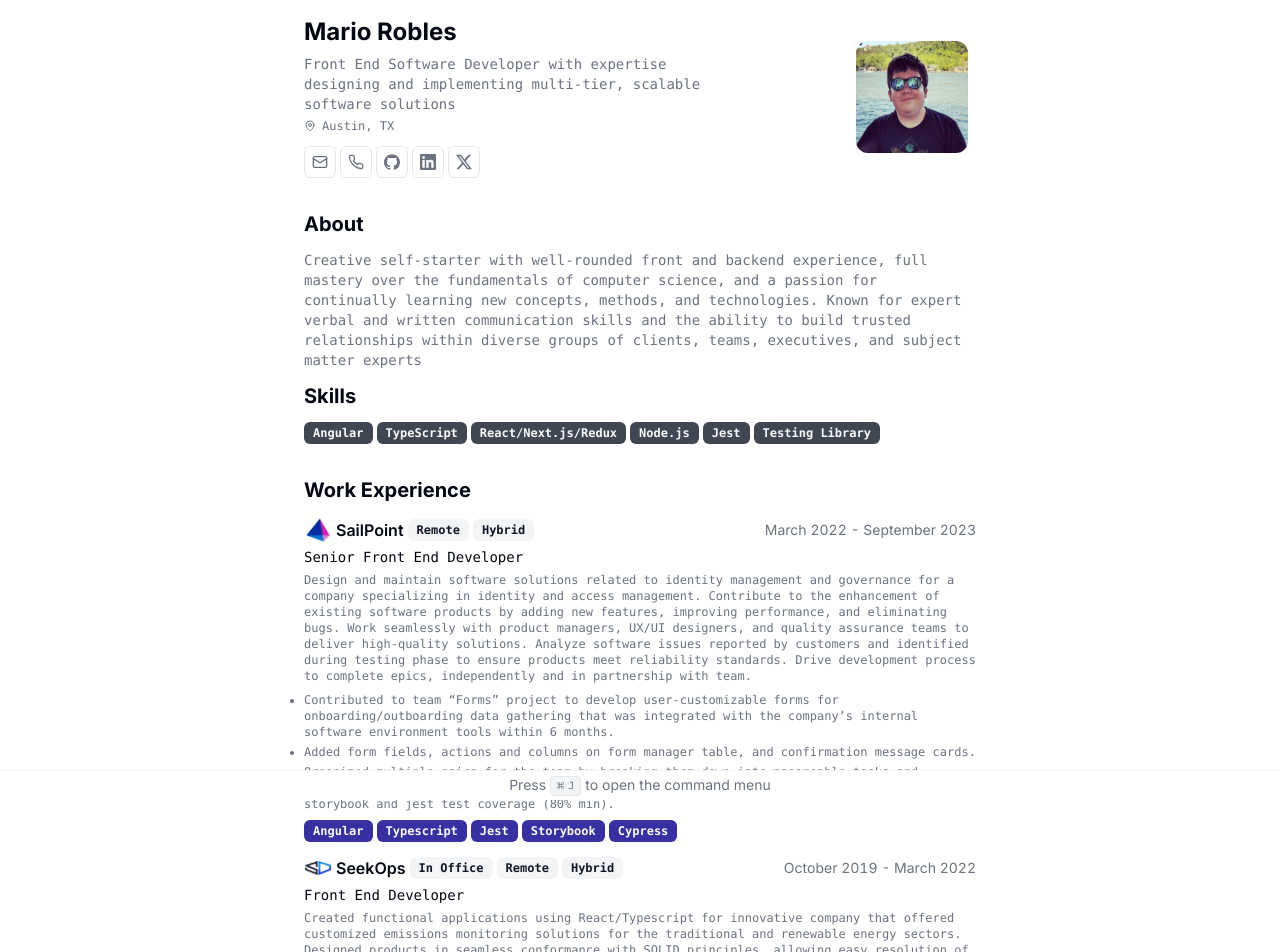
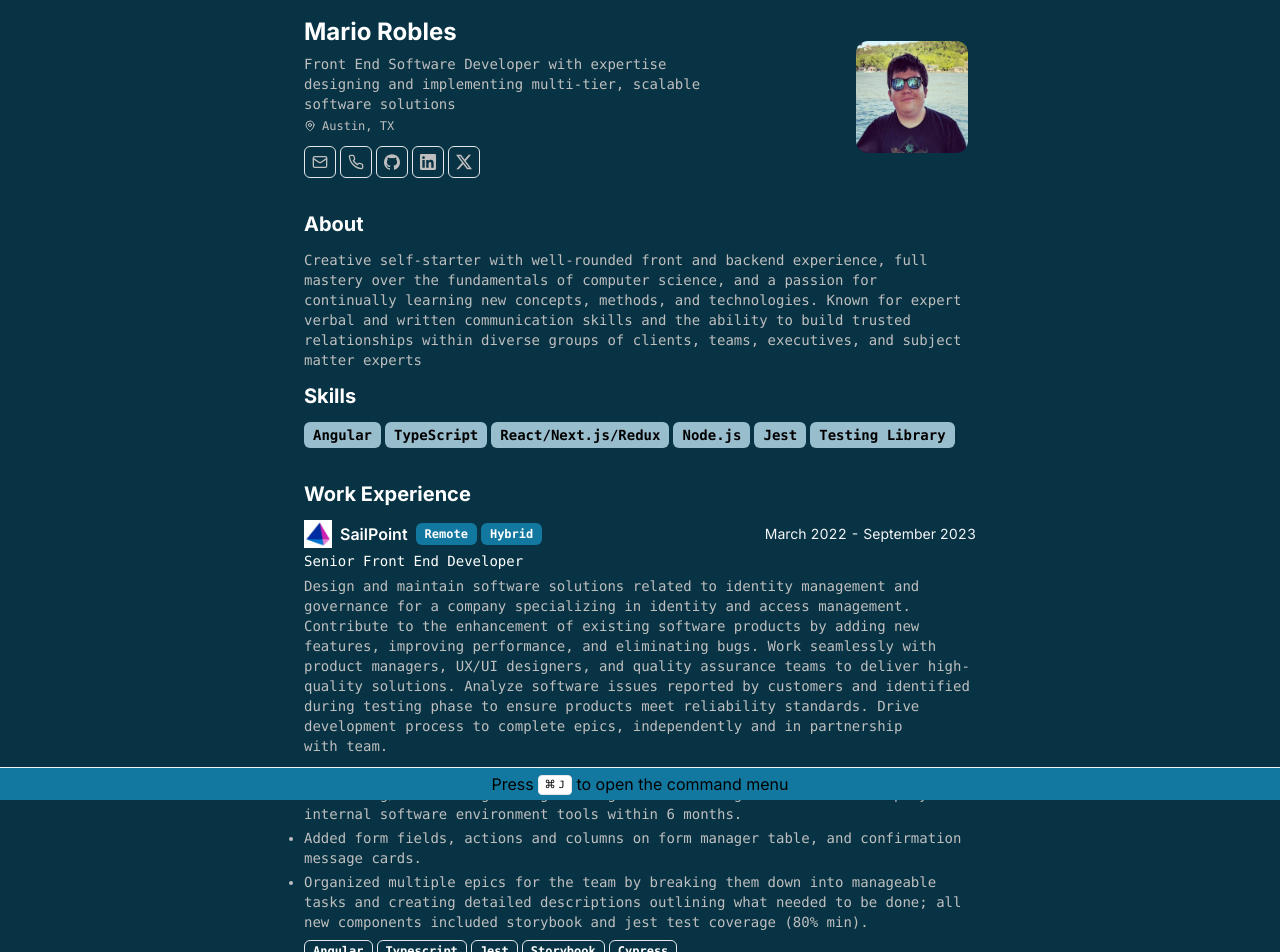
Before and after one commit to mariorobles93/Personal-Website, a Next.js app: page / in a window 1280 px wide. Shown: the top 952 px of the page. Built offline with nearby package versions, Linux system fonts and the light colour scheme.

Commit message:
Color changes

```diff
--- a/src/app/globals.css
+++ b/src/app/globals.css
@@ -4,23 +4,23 @@
 
 @layer base {
   :root {
-    --background: 0 0% 100%;
-    --foreground: 224 71.4% 4.1%;
+    --background: 197, 79%, 15%;
+    --foreground: 0 0% 100%;
 
     --card: 0 0% 100%;
-    --card-foreground: 224 71.4% 4.1%;
+    --card-foreground: 0 0% 100%;
 
     --popover: 0 0% 100%;
     --popover-foreground: 224 71.4% 4.1%;
 
-    --primary: 220.9 39.3% 11%;
-    --primary-foreground: 210 20% 98%;
+    --primary: 197.65 61.45% 83.73%;
+    --primary-foreground: 0 0% 0%;
 
-    --secondary: 220 14.3% 95.9%;
-    --secondary-foreground: 220.9 39.3% 11%;
+    --secondary: 197 79% 35%;
+    --secondary-foreground: 0 0% 100%;
 
     --muted: 220 14.3% 95.9%;
-    --muted-foreground: 220 8.9% 46.1%;
+    --muted-foreground: 0 0% 75%;
 
     --accent: 220 14.3% 95.9%;
     --accent-foreground: 220.9 39.3% 11%;
--- a/src/app/page.tsx
+++ b/src/app/page.tsx
@@ -17,8 +17,8 @@ export const metadata: Metadata = {
 
 export default function Page() {
   return (
-    <main className="container relative mx-auto scroll-my-12 overflow-auto p-4 print:p-12">
-      <section className="mx-auto w-full max-w-2xl space-y-8 bg-white print:space-y-6">
+    <main className="container relative mx-auto scroll-my-12 overflow-auto p-4 pb-16 print:p-12 bg-cyan-950">
+      <section className="mx-auto w-full max-w-2xl space-y-8 print:space-y-6">
         <div className="flex items-center justify-between">
           <div className="flex-1 space-y-1.5">
             <h1 className="text-2xl font-bold">{RESUME_DATA.name}</h1>
@@ -110,10 +110,7 @@ export default function Page() {
           {RESUME_DATA.work.map((work) => {
             if (!work.hidden)
               return (
-                <Work work={work}
-                      badges={work.badges}
-                      achievements={work.achievements}
-                      technologies={work.technologies}/>
+                <Work work={work}/>
               );
           })}
           <details>
@@ -122,10 +119,7 @@ export default function Page() {
               {RESUME_DATA.work.map((work) => {
                 if (work.hidden)
                   return (
-                    <Work work={work}
-                          badges={work.badges}
-                          achievements={work.achievements}
-                          technologies={work.technologies}/>
+                    <Work work={work}/>
                   );
               })}
             </div>
@@ -138,11 +132,11 @@ export default function Page() {
               <Card key={education.school}>
                 <CardHeader>
                   <div className="flex items-center justify-between gap-x-2 text-base">
-                    <h3 className="inline-flex items-center justify-center gap-x-1 font-semibold leading-none">
+                    <h3 className="inline-flex items-center justify-center gap-x-2 font-semibold leading-none">
                       <education.logo className="size-7" />
                       {education.school}
                     </h3>
-                    <div className="text-sm tabular-nums text-gray-500">
+                    <div className="text-sm tabular-nums text-gray-100">
                       {education.start} - {education.end}
                     </div>
                   </div>
--- a/src/components/command-menu.tsx
+++ b/src/components/command-menu.tsx
@@ -35,10 +35,10 @@ export const CommandMenu = ({ links }: Props) => {
 
   return (
     <>
-      <p className="fixed bottom-0 left-0 right-0 hidden border-t border-t-muted bg-white p-1 text-center text-sm text-muted-foreground print:hidden xl:block">
+      <p className="fixed bottom-0 left-0 right-0 hidden border-t bg-secondary border-t-muted p-1 text-center text-base text-primary-foreground print:hidden xl:block">
         Press{" "}
-        <kbd className="pointer-events-none inline-flex h-5 select-none items-center gap-1 rounded border bg-muted px-1.5 font-mono text-[10px] font-medium text-muted-foreground opacity-100">
-          <span className="text-xs">⌘</span>J
+        <kbd className="pointer-events-none inline-flex h-5 select-none items-center gap-1 rounded border bg-secondary-foreground px-1.5 font-mono text-[10px] font-medium opacity-100">
+          <span className="text-base">⌘</span>J
         </kbd>{" "}
         to open the command menu
       </p>
--- a/src/components/project-card.tsx
+++ b/src/components/project-card.tsx
@@ -20,7 +20,7 @@ export function ProjectCard({ title, description, tags, link, project }: Props)
     <Card className="flex flex-col overflow-hidden border border-muted p-3">
       <CardHeader className="">
         <div className="space-y-1">
-          <div className="inline-flex items-start">
+          <div className="inline-flex items-start gap-2">
             <project.logo className="size-7" />
             <CardTitle className="text-base">
               {link ? (
--- a/src/components/ui/badge.tsx
+++ b/src/components/ui/badge.tsx
@@ -4,7 +4,7 @@ import { cva, type VariantProps } from "class-variance-authority";
 import { cn } from "@/lib/utils";
 
 const badgeVariants = cva(
-  "inline-flex items-center rounded-md border px-2 py-0.5 text-xs font-semibold font-mono transition-colors focus:outline-none focus:ring-2 focus:ring-ring focus:ring-offset-2 text-nowrap",
+  "inline-flex items-center rounded-md border px-2 py-0.5 text-sm font-semibold font-mono transition-colors focus:outline-none focus:ring-2 focus:ring-ring focus:ring-offset-2 text-nowrap",
   {
     variants: {
       variant: {
@@ -14,9 +14,7 @@ const badgeVariants = cva(
           "border-transparent bg-secondary text-secondary-foreground hover:bg-primary/80 hover:text-primary-foreground",
         destructive:
           "border-transparent bg-destructive text-destructive-foreground hover:bg-destructive/80",
-        indigo:
-        "border-transparent bg-indigo-800 text-destructive-foreground hover:bg-destructive/80",
-        outline: "text-foreground",
+        outline: "text-foreground hover:bg-primary/80 hover:text-primary-foreground",
       },
     },
 
--- a/src/components/ui/card.tsx
+++ b/src/components/ui/card.tsx
@@ -8,7 +8,7 @@ const Card = React.forwardRef<
 >(({ className, ...props }, ref) => (
   <div
     ref={ref}
-    className={cn("rounded-lg bg-card text-card-foreground", className)}
+    className={cn("rounded-lg text-card-foreground", className)}
     {...props}
   />
 ));
--- a/src/components/ui/work.tsx
+++ b/src/components/ui/work.tsx
@@ -10,7 +10,7 @@ export default function Work({ work}: Props){
     <Card key={work.company}>
       <CardHeader>
         <div className="flex items-center justify-between gap-x-2 text-base">
-          <h3 className="inline-flex items-center justify-center gap-x-1 font-semibold leading-none">
+          <h3 className="inline-flex items-center justify-center gap-x-2 font-semibold leading-none">
             <work.logo className="size-7" />
             <a className="hover:underline" href={work.link} target="_blank">
               {work.company}
@@ -27,7 +27,7 @@ export default function Work({ work}: Props){
                         ))}
                       </span>
           </h3>
-          <div className="text-sm tabular-nums text-gray-500">
+          <div className="text-sm tabular-nums text-gray-100">
             {work.start} - {work.end}
           </div>
         </div>
@@ -36,7 +36,7 @@ export default function Work({ work}: Props){
           {work.title}
         </h4>
       </CardHeader>
-      <CardContent className="mt-2 text-xs">
+      <CardContent className="mt-2 text-sm">
         {work.description}
         <div className="mt-2">
           <ul className="list-disc">
@@ -51,7 +51,7 @@ export default function Work({ work}: Props){
                     <span className="inline-flex gap-x-1">
                         {work.technologies.map((badge: string) => (
                           <Badge
-                            variant="indigo"
+                            variant="outline"
                             className="align-middle text-xs"
                             key={badge}
                           >
```
